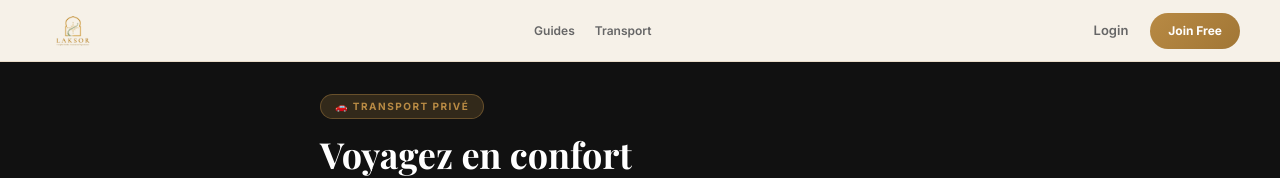
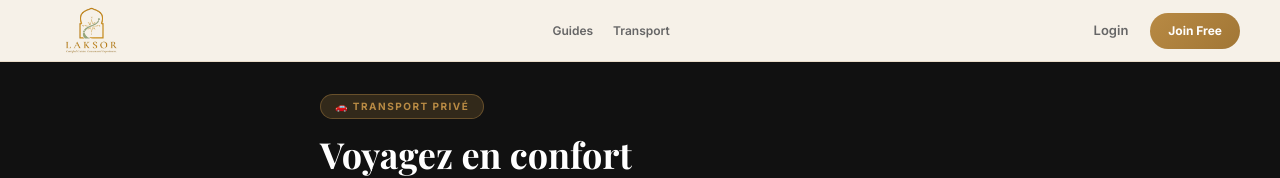
Before and after one commit to laksormorocco/laksor-app, a Next.js app: page /transport in a window 1280 px wide. Shown: the top 178 px of the page. Built offline with nearby package versions, Linux system fonts and the light colour scheme.

Commit message:
logo7 partout SimpleNav Navbar meme taille

```diff
--- a/src/components/Navbar.tsx
+++ b/src/components/Navbar.tsx
@@ -49,7 +49,7 @@ export default function Navbar() {
 
       {/* LOGO */}
       <a href="/" style={{ display: "flex", alignItems: "center", gap: 10, textDecoration: "none" }}>
-        <img src="/logo7.png" alt="Laksor" style={{ height: 36, maxWidth: 120, width: "auto", objectFit: "contain" }} />
+        <img src="/logo7.png" alt="Laksor" style={{ height: 56, maxWidth: 180, width: "auto", objectFit: "contain" }} />
       </a>
 
       {/* NAV LINKS — desktop */}
--- a/src/components/SimpleNav.tsx
+++ b/src/components/SimpleNav.tsx
@@ -4,7 +4,7 @@ export default function SimpleNav() {
   return (
     <div style={{background:"#fff",borderBottom:"1px solid #e8e0d6",padding:"0 24px",height:72,display:"flex",alignItems:"center",justifyContent:"space-between",position:"sticky",top:0,zIndex:100}}>
       <Link href="/" style={{textDecoration:"none"}}>
-        <img src="/Logo.png" alt="Laksor" style={{height:70,width:"auto"}}/>
+        <img src="/logo7.png" alt="Laksor" style={{height:56,width:"auto"}}/>
       </Link>
       <Link href="/" style={{fontSize:13,color:"#666",textDecoration:"none"}}>← Retour</Link>
     </div>
```
